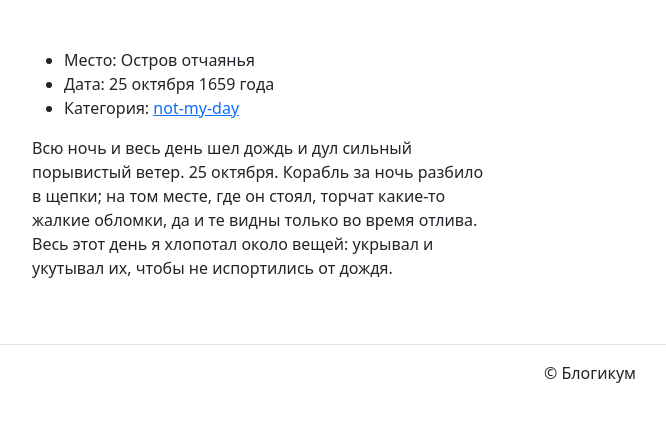
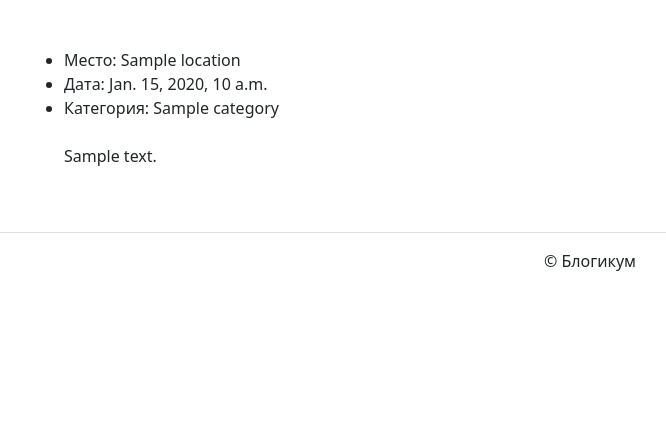
Before and after one commit to Och1ta/django_sprint1, a Django app: template blogicum/templates/blog/detail.html in a window 1280 px wide. Shown: the part 56-478 px from the top of the page, without its empty margins (50-716 px from the left). Run offline with Django 3.2, Linux system fonts and the light colour scheme; the template is opened without the code that fills it: most values are stand-ins (such as "Sample title", 1, 10 or a date in 2020); parts of the project's set-up code (start-up, migrations or seed data) failed here and were passed over; some libraries are stand-ins or nearby versions.

Commit message:
Realize full description post

```diff
--- a/blogicum/templates/blog/detail.html
+++ b/blogicum/templates/blog/detail.html
@@ -1,31 +1,19 @@
 {% extends "base.html" %}
 {% block title %}
-  <!-- Формируется из локации и даты -->
-    Остров отчаянья. 25 октября 1659 года
+  Публикация
 {% endblock %}
 {% block content %}
   <main>
       <div class="container py-5">
         <article>
           <ul>
-            <li>
-              Место: Остров отчаянья
-            </li>
-            <li>
-              Дата: 25 октября 1659 года
-            </li>
-            <li>
-              Категория: <a href="not-my-day">not-my-day</a>
-            </li>
+            <li>Место: {{ blog.location }}</li>
+            <li>Дата: {{ blog.date }}</li>
+            <li>Категория: {{ blog.category }}</li>
+            <br>
+            {{ blog.text }}
+            <br>
           </ul>
-          <p>
-            Всю ночь и весь день шел дождь и дул сильный <br>
-            порывистый ветер. 25 октября.  Корабль за ночь разбило <br>
-            в щепки; на том месте, где он стоял, торчат какие-то <br>
-            жалкие обломки,  да и те видны только во время отлива. <br>
-            Весь этот день я хлопотал  около вещей: укрывал и <br>
-            укутывал их, чтобы не испортились от дождя.
-          </p>
         </article>
       </div>
     </main>
```
